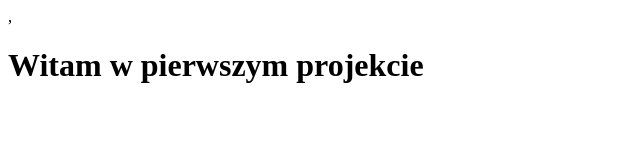
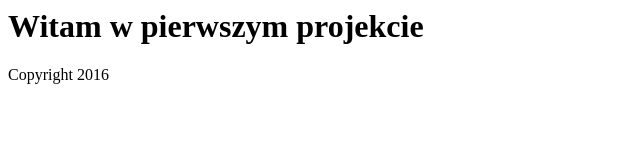
Before and after one commit to wezu84/KursGit, a plain HTML site: page index.html in a window 1280 px wide. Shown: the whole page, without its empty margins (0-640 px from the left). Drawn offline with Linux system fonts and the light colour scheme.

Commit message:
Dodanie stopki do pliku index.html

```diff
--- a/index.html
+++ b/index.html
@@ -1 +1,6 @@
-,<h1> Witam w pierwszym projekcie</h1>
+<div>
+
+	<h1> Witam w pierwszym projekcie</h1>
+</div>
+
+<div class="footer">Copyright 2016</div>
```
